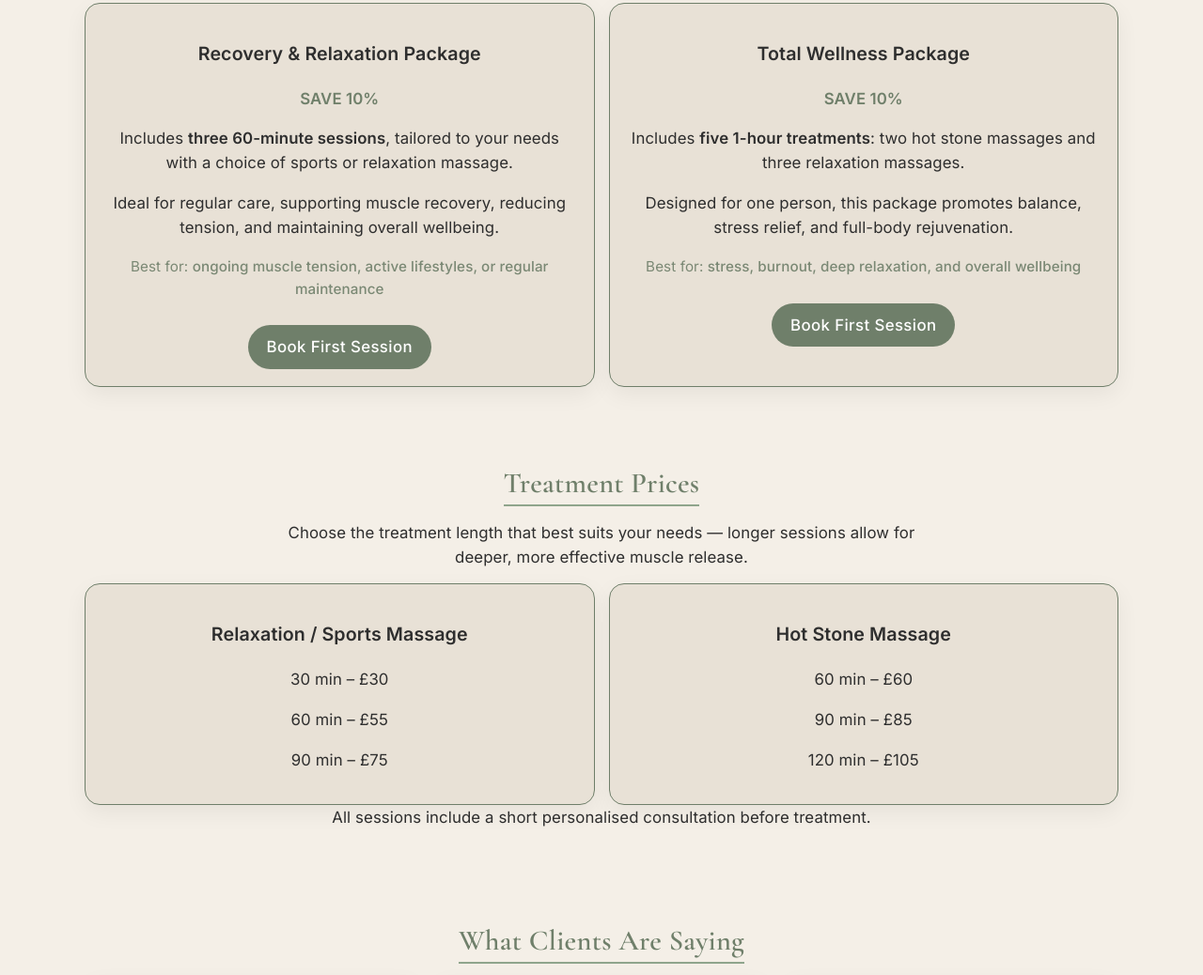
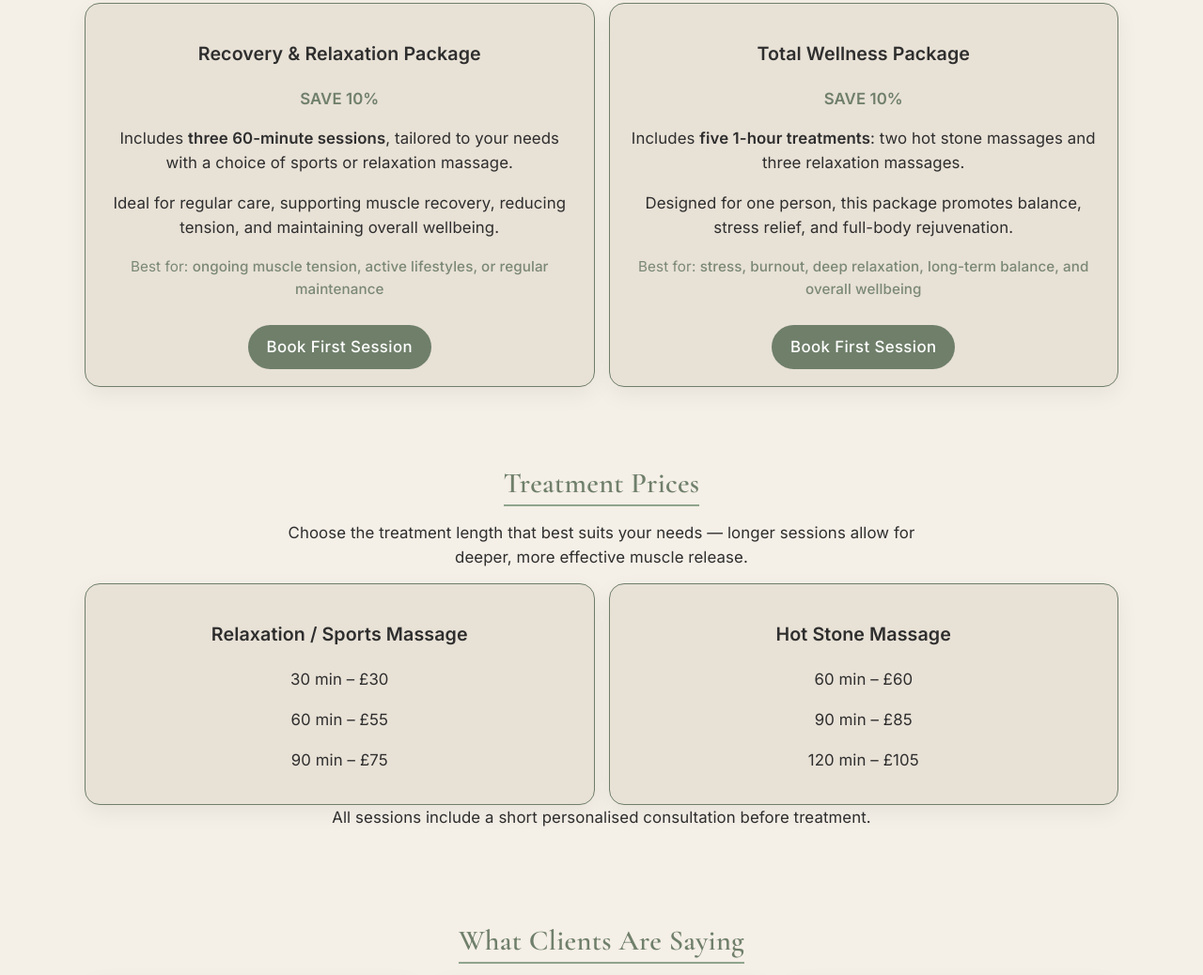
Before and after one commit to Knwellness/knws-comingsoon, a plain HTML site: page index.html in a window 1280 px wide. Shown: the part 2025-3063 px from the top of the page at 94% size. Drawn offline with nearby package versions, Linux system fonts and the light colour scheme; a script that the page names is missing.

Commit message:
Update index.html

```diff
--- a/index.html
+++ b/index.html
@@ -179,8 +179,8 @@
           </p>
 
           <p class="best-for">
-            Best for: <span>stress, burnout, deep relaxation, and overall wellbeing</span>
-          </p>
+  Best for: <span>stress, burnout, deep relaxation, long-term balance, and overall wellbeing</span>
+</p>
 
           <a href="#contact" class="btn btn-primary service-btn">Book First Session</a>
         </div>
```
